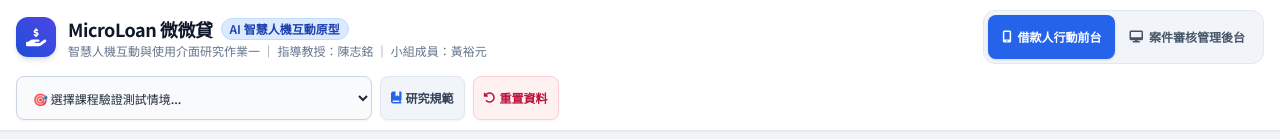
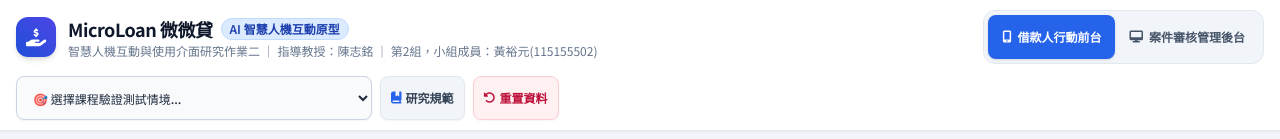
Before and after one commit to yu-yuanhuang/HCI-demo, a plain HTML site: page index.html in a window 1280 px wide. Shown: the top 139 px of the page. Drawn offline with nearby package versions, Linux system fonts and the light colour scheme.

Commit message:
Add files via upload

```diff
--- a/index.html
+++ b/index.html
@@ -52,7 +52,7 @@
               AI 智慧人機互動原型
             </span>
           </div>
-          <p class="text-xs text-slate-500">智慧人機互動與使用介面研究作業一 ｜ 指導教授：陳志銘 ｜ 小組成員：黃裕元</p>
+          <p class="text-xs text-slate-500">智慧人機互動與使用介面研究作業二 ｜ 指導教授：陳志銘 ｜ 第2組，小組成員：黃裕元(115155502)</p>
         </div>
       </div>
 
```
